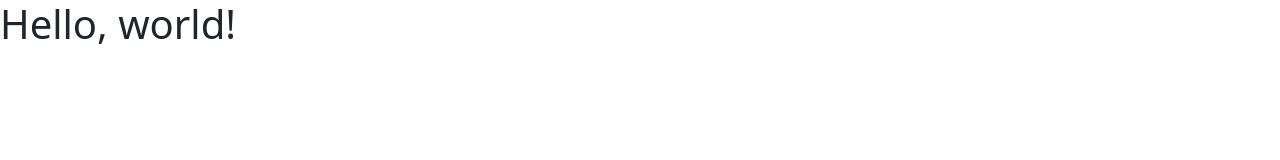
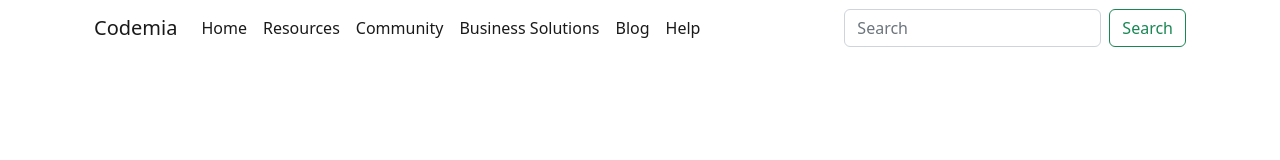
Before and after one commit to alva59/edtech-website-bootstrap, a plain HTML site: page index.html in a window 1280 px wide. Drawn offline with nearby package versions, Linux system fonts and the light colour scheme.

Commit message:
navbar added

```diff
--- a/index.html
+++ b/index.html
@@ -3,11 +3,52 @@
   <head>
     <meta charset="utf-8">
     <meta name="viewport" content="width=device-width, initial-scale=1">
-    <title>Bootstrap demo</title>
+    <title>Codemia</title>
+    <link rel="shortcut icon" href="images/images.png" type="image/x-icon">
     <link href="https://cdn.jsdelivr.net/npm/bootstrap@5.2.0/dist/css/bootstrap.min.css" rel="stylesheet" integrity="sha384-gH2yIJqKdNHPEq0n4Mqa/HGKIhSkIHeL5AyhkYV8i59U5AR6csBvApHHNl/vI1Bx" crossorigin="anonymous">
+
+    <link rel="stylesheet" href="styles.css">
   </head>
   <body>
-    <h1>Hello, world!</h1>
+    <header class="container">
+        <nav class="navbar navbar-expand-lg">
+            <div class="container-fluid">
+              <a class="navbar-brand" href="#">Codemia</a>
+              <button class="navbar-toggler" type="button" data-bs-toggle="collapse" data-bs-target="#navbarSupportedContent" aria-controls="navbarSupportedContent" aria-expanded="false" aria-label="Toggle navigation">
+                <span class="navbar-toggler-icon"></span>
+              </button>
+              <div class="collapse navbar-collapse" id="navbarSupportedContent">
+                <ul class="navbar-nav me-auto mb-2 mb-lg-0">
+                  <li class="nav-item">
+                    <a class="nav-link active" aria-current="page" href="#">Home</a>
+                  </li>
+                  <li class="nav-item">
+                    <a class="nav-link active" aria-current="page" href="#">Resources</a>
+                  </li>
+                  <li class="nav-item">
+                    <a class="nav-link active" aria-current="page" href="#">Community</a>
+                  </li>
+                  <li class="nav-item">
+                    <a class="nav-link active" aria-current="page" href="#">Business Solutions</a>
+                  </li>
+                  <li class="nav-item">
+                    <a class="nav-link active" aria-current="page" href="#">Blog</a>
+                  </li>
+                  <li class="nav-item">
+                    <a class="nav-link active" aria-current="page" href="#">Help</a>
+                  </li>
+
+                </ul>
+                <form class="d-flex" role="search">
+                  <input class="form-control me-2" type="search" placeholder="Search" aria-label="Search">
+                  <button class="btn btn-outline-success" type="submit">Search</button>
+                </form>
+              </div>
+            </div>
+          </nav>
+    </header>
+
+
     <script src="https://cdn.jsdelivr.net/npm/bootstrap@5.2.0/dist/js/bootstrap.bundle.min.js" integrity="sha384-A3rJD856KowSb7dwlZdYEkO39Gagi7vIsF0jrRAoQmDKKtQBHUuLZ9AsSv4jD4Xa" crossorigin="anonymous"></script>
   </body>
 </html>
--- /dev/null
+++ b/styles.css
@@ -0,0 +1 @@
+@import url('https://fonts.googleapis.com/css2?family=Josefin+Sans&display=swap');
```
Also changed, not shown: images/images.png (added).
